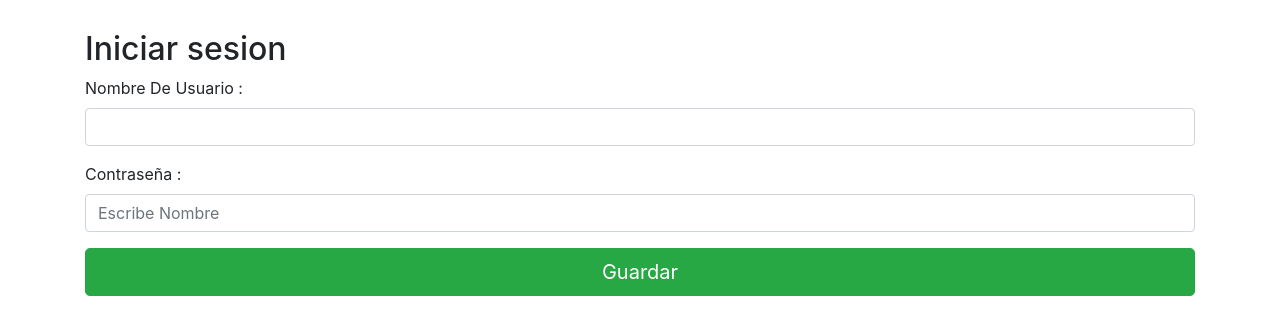
After one commit to josehoho97/Proyecto-Garay, a PHP site: page /php/iniciarSesion.php in a window 1280 px wide. The commit adds this page. Shown: the top 335 px of the page. Run offline with PHP 8.4, Linux system fonts and the light colour scheme.

Commit message:
Modificaciones resoncivas

```diff
--- a/AcercaDe.php
+++ b/AcercaDe.php
@@ -6,7 +6,7 @@
   <?php include "./assets/navbar.php" ?>
   <div class="container">
     <div class="row">
-      <div class="col col-md-8">
+      <div class="col-md-8">
         <h3>Con 21 años al servicio. 19 de junio de 1998</h3>
         <h4>Barquito Morelos, Restaurante de mariscos-ostiones, la cual nuestra primordial labor es generarle el mejor servicio al Cliente.
           <br><br>
@@ -21,8 +21,8 @@
 
         </h4>
       </div>
-      <div class="col col-md-4">
-        <img src="img/local.jpg">
+      <div class="col-md-4 ">
+        <img src="img/local.jpg" class="img-fluid">
       </div>
 
     </div>
--- /dev/null
+++ b/php/iniciarSesion.php
@@ -0,0 +1,43 @@
+<!doctype html>
+<html lang="es">
+  <head>
+    <!-- Required meta tags -->
+    <meta charset="utf-8">
+    <meta name="viewport" content="width=device-width, initial-scale=1, shrink-to-fit=no">
+
+    <!-- Bootstrap CSS -->
+    <link rel="stylesheet" type="text/css" href="../vendor/Bootstrap/css/bootstrap.css">
+
+    <style type="text/css">
+        #contenedor{
+            width: 60%;
+            margin:auto;
+        }
+        body{
+            margin-top: 30px;
+        }
+    </style>
+
+    <title>Iniciar Sesion</title>
+</head>
+<body>
+	<div class="container">
+		<h2>Iniciar sesion</h2>
+		<div class="form-group">
+            <label class="control-label" for="">Nombre De Usuario :</label>
+            <input  class="form-control" type="text" name="nombreU" placeholder="" required>
+		</div>
+		<div class="form-group">
+            <label class="control-label" for="">Contraseña :</label>
+            <input  class="form-control" type="password" name="nombreU" placeholder="Escribe Nombre" required>
+        </div>
+        <div class="form-group">
+                <button type="submit" class="btn btn-lg btn-success btn-block">
+                    Guardar
+                </button>
+        </div>
+
+	</div>
+
+</body>
+</html>
```
